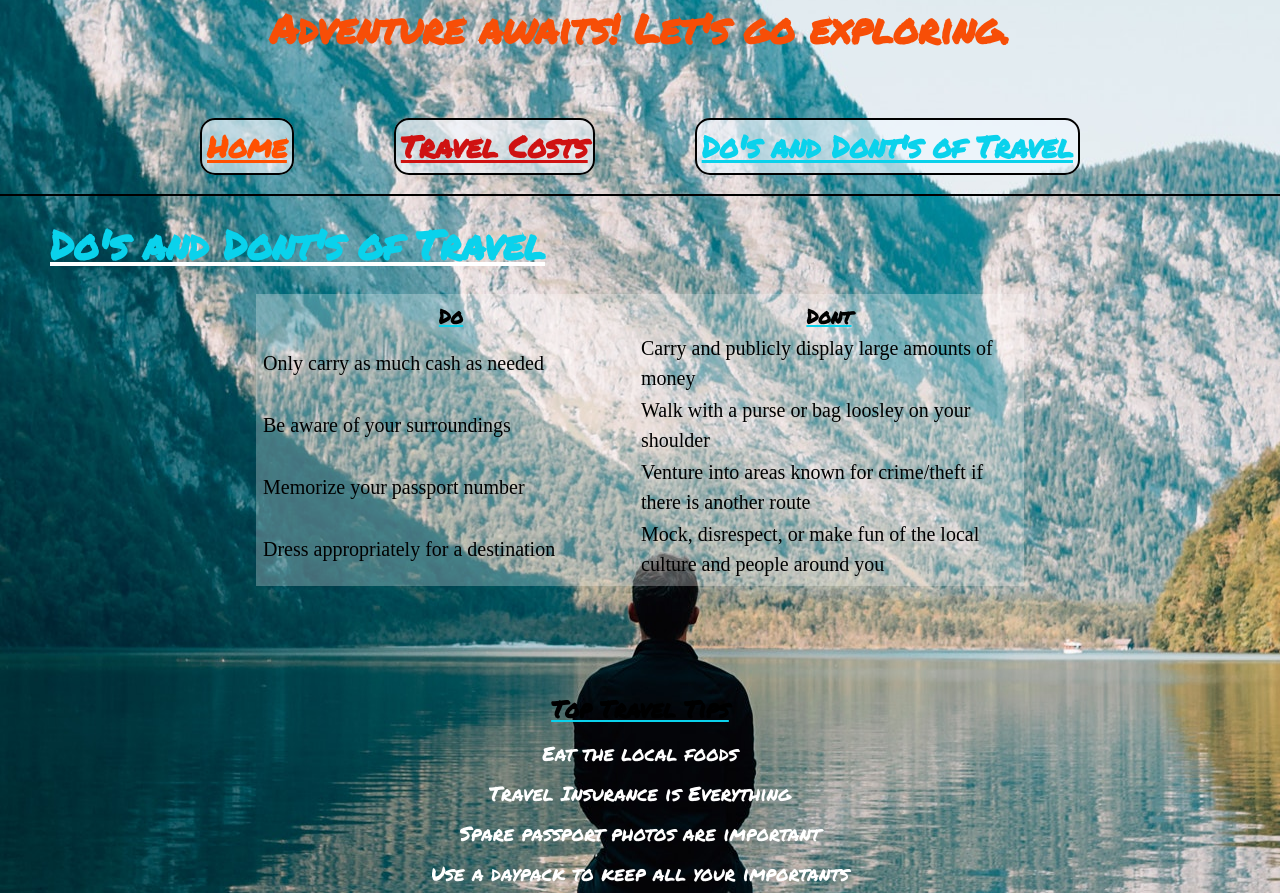
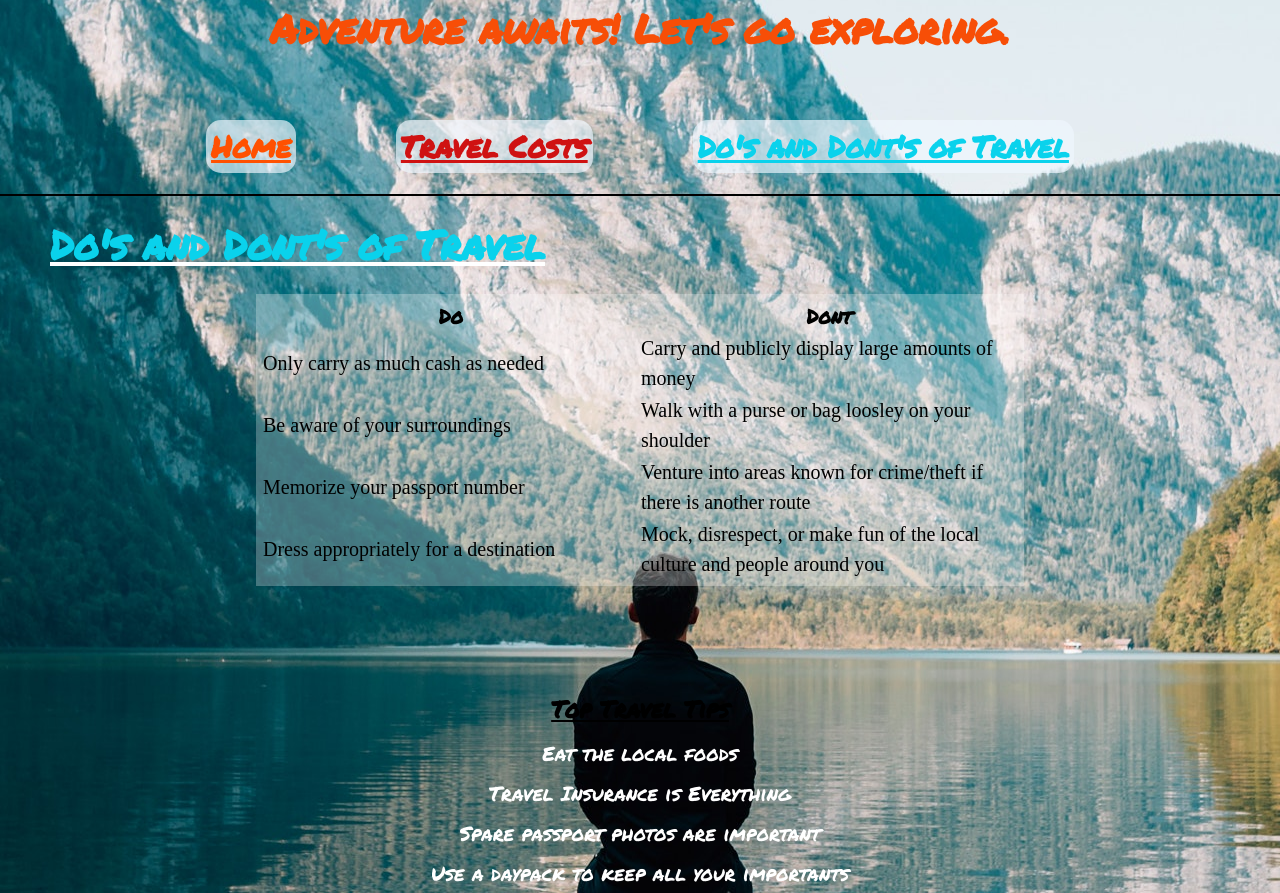
Before and after one commit to Bradley-Laubscher/Top-Travel-Destinations, a Next.js app: page /DnDOfTravel in a window 1280 px wide. Built offline with nearby package versions, Linux system fonts and the light colour scheme.

Commit message:
dnd styling change + button style change

```diff
--- a/styles/globals.css
+++ b/styles/globals.css
@@ -41,7 +41,6 @@ body {
     text-decoration: underline;
     font-family: 'Permanent Marker', Cursive;
     border-radius: 15px;
-    border: 2px solid black;
 }
 
 .cost-button {
@@ -51,7 +50,6 @@ body {
     text-decoration: underline;
     font-family: 'Permanent Marker', Cursive;
     border-radius: 15px;
-    border: 2px solid black;
 }
 
 .dos-and-donts-button {
@@ -61,7 +59,6 @@ body {
     text-decoration: underline;
     font-family: 'Permanent Marker', Cursive;
     border-radius: 15px;
-    border: 2px solid black;
 }
 
 nav ul {
@@ -138,7 +135,7 @@ nav ul a:hover {
 
 #tipsHeading {
     color:black;
-    text-decoration: underline rgb(10, 210, 236);
+    text-decoration: underline black;
 }
 
 .tips ul {
@@ -159,7 +156,6 @@ nav ul a:hover {
 
 .tableHeading {
     margin: 0 auto;
-    text-decoration: underline rgb(10, 210, 236);
     color:black;
 }
 
```
